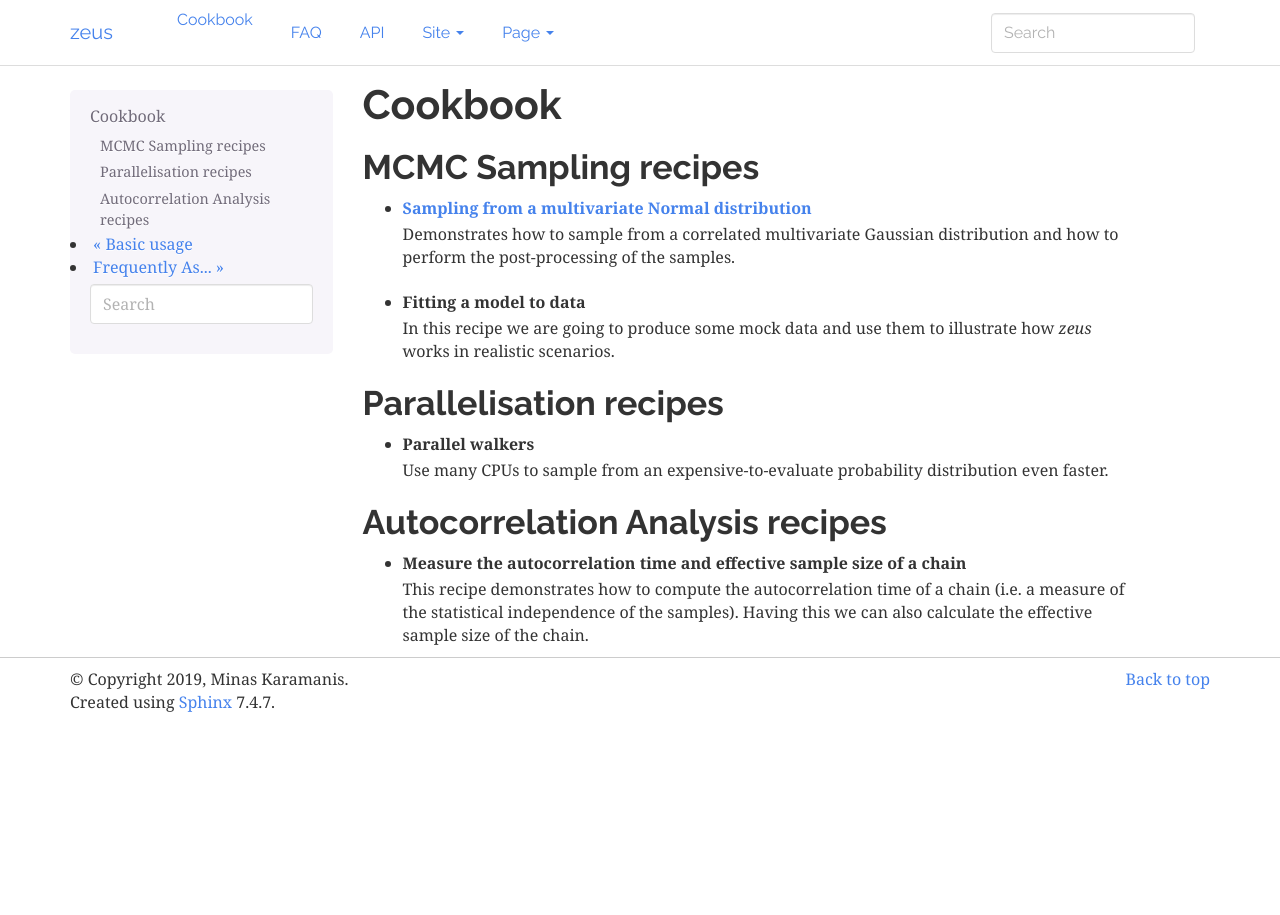
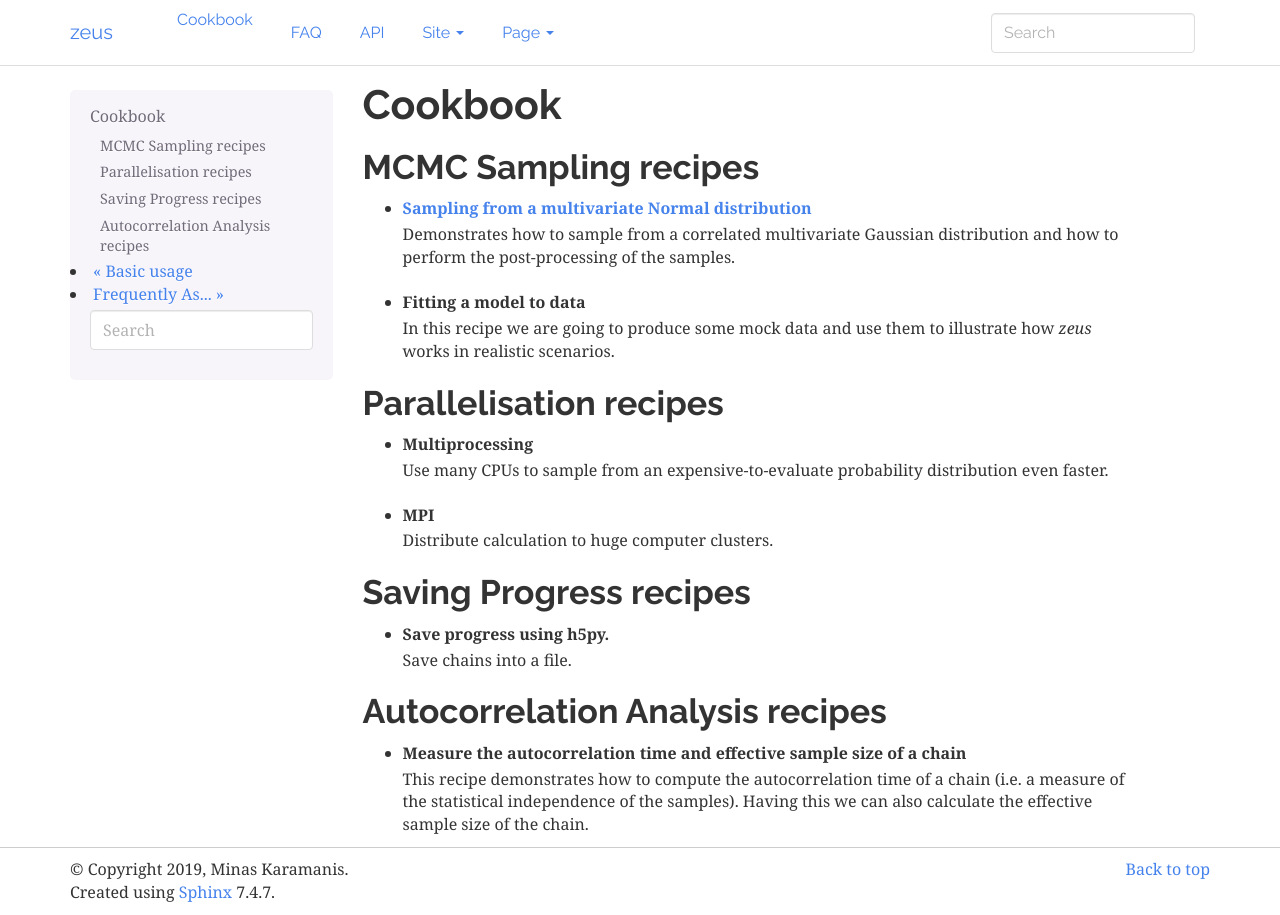
Before and after one commit to minaskar/zeus, a Sphinx documentation site: the page built from docs/cookbook.rst, in a window 1280 px wide. Built offline with Sphinx 7.4.7, drawn with Linux system fonts in a browser that asks for light colours.

Commit message:
working mpi

```diff
--- a/docs/cookbook.rst
+++ b/docs/cookbook.rst
@@ -20,8 +20,20 @@ MCMC Sampling recipes
 Parallelisation recipes
 =======================
 
-- Parallel walkers
+- Multiprocessing
     Use many CPUs to sample from an expensive-to-evaluate probability distribution even faster.
+
+- MPI
+    Distribute calculation to huge computer clusters.
+
+
+
+Saving Progress recipes
+=======================
+
+- Save progress using h5py.
+    Save chains into a file.
+
 
 
 Autocorrelation Analysis recipes
```
Also changed, not shown: docs/index.rst (+4 -3 lines), 16 other files.
